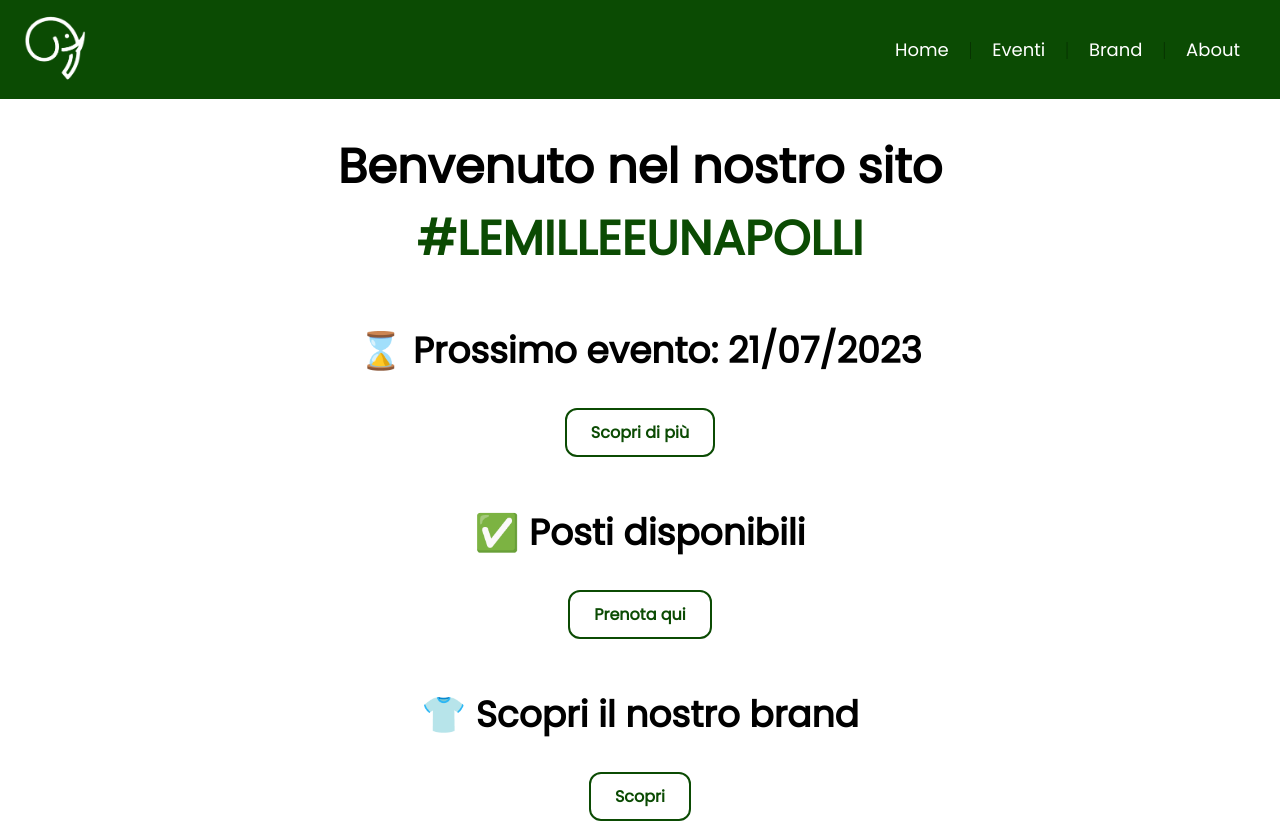
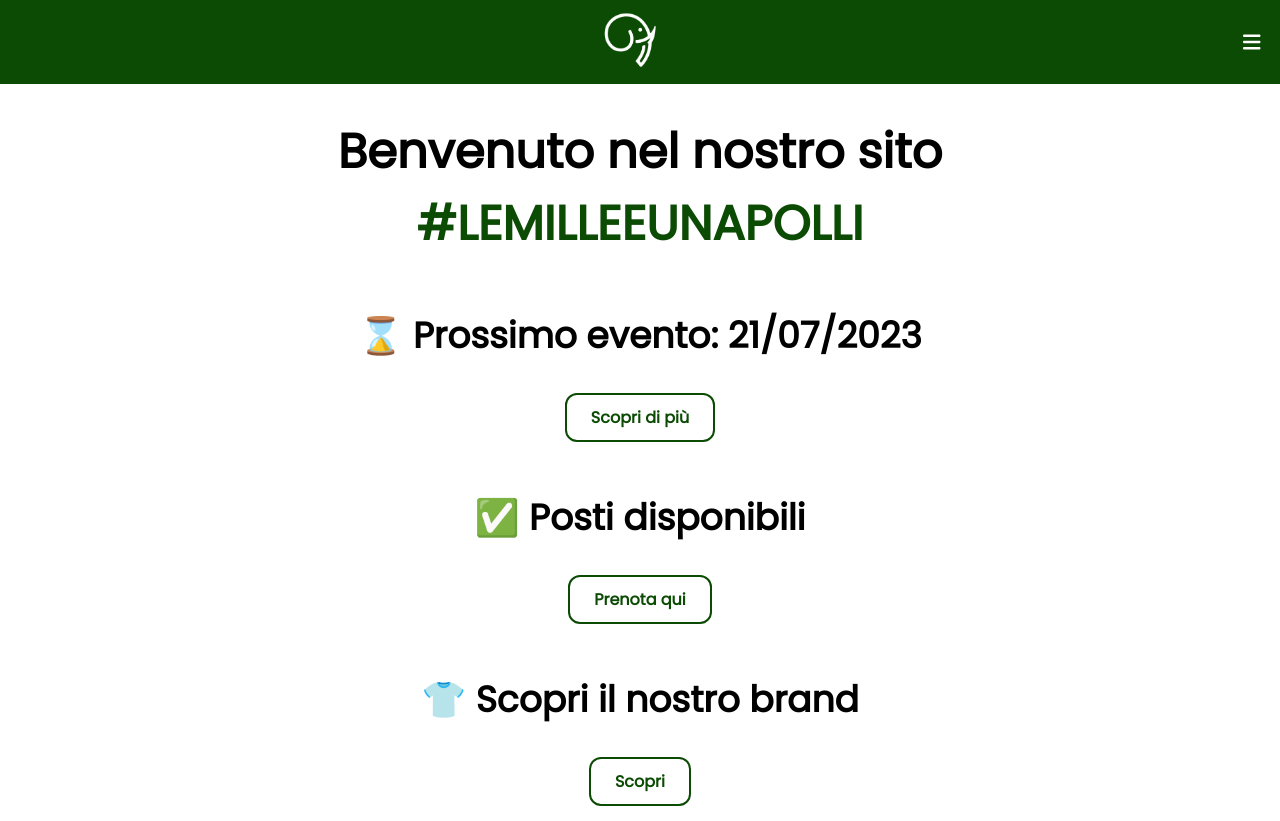
Before and after one commit to mattiagualtieri/lmeup-website, a Vue app: page / in a window 1280 px wide. Built offline with nearby package versions, Linux system fonts and the light colour scheme.

Commit message:
Working but ugly navbar

```diff
--- a/package.json
+++ b/package.json
@@ -8,6 +8,11 @@
     "preview": "vite preview"
   },
   "dependencies": {
+    "@fortawesome/fontawesome-svg-core": "^6.4.0",
+    "@fortawesome/free-brands-svg-icons": "^6.4.0",
+    "@fortawesome/free-regular-svg-icons": "^6.4.0",
+    "@fortawesome/free-solid-svg-icons": "^6.4.0",
+    "@fortawesome/vue-fontawesome": "^3.0.3",
     "vue": "^3.3.4",
     "vue-router": "^4.2.2"
   },
--- a/src/components/Navbar.vue
+++ b/src/components/Navbar.vue
@@ -1,149 +1,158 @@
 <template>
-    <link href="https://fonts.googleapis.com/icon?family=Material+Icons" rel="stylesheet">
     <nav>
       <div class="logo">
-        <RouterLink to="/">
-            <img src="../assets/logo.png" alt="LMEUP">
-        </RouterLink>
+        <img src="../assets/logo.png" alt="Home" />
       </div>
-    <ul class="links">
-        <li><RouterLink to="/" class="link">Home</RouterLink></li>
-        <li><span class="sep">|</span></li>
-        <li><RouterLink to="/eventi" class="link">Eventi</RouterLink></li>
-        <li><span class="sep">|</span></li>
-        <li><RouterLink to="/brand" class="link">Brand</RouterLink></li>
-        <li><span class="sep">|</span></li>
-        <li><RouterLink to="/about" class="link">About</RouterLink></li>
+      <div class="menu-toggle" @click="toggleMenu">
+        <font-awesome-icon icon="fa-solid fa-bars" size="lg" style="color: #ffffff;" />
+
+
+      </div>
+      <div class="sidenav" :class="{ open: isMenuOpen }" ref="sidenav">
+        <ul>
+          <li>
+            <router-link to="/" @click="closeMenu">Home</router-link>
+          </li>
+          <li>
+            <router-link to="/eventi" @click="closeMenu">Eventi</router-link>
+          </li>
+          <li>
+            <router-link to="/brand" @click="closeMenu">Brand</router-link>
+          </li>
+          <li>
+            <router-link to="/about" @click="closeMenu">About</router-link>
+          </li>
         </ul>
-    <span class="hamburger" @click="drawerVisible=true">
-        <span class="material-icons md-18">menu</span>
-    </span>
+        <button class="close-button" @click="closeMenu">Close</button>
+      </div>
     </nav>
-  <div class="sidenav"
-        :style="{
-            width: drawerVisible? '40vw' : '0',
-            paddingLeft: drawerVisible? '10px' : '0',
-        }"
-    >
-        <span class="close-button" @click="drawerVisible=false">
-            <span class="material-icons">close</span>
-        </span>
-        <ul class="sidenav-links">
-            <li><RouterLink to="/" class="link">Home</RouterLink></li>
-            <li><RouterLink to="/eventi" class="link">Eventi</RouterLink></li>
-            <li><RouterLink to="/brand" class="link">Brand</RouterLink></li>
-            <li><RouterLink to="/about" class="link">About</RouterLink></li>
-        </ul>
-    </div>
   </template>
 
   <script>
   export default {
+    name: 'Navbar',
     data() {
       return {
-      drawerVisible: false
+        isMenuOpen: false,
+      };
+    },
+    mounted() {
+      document.addEventListener('click', this.handleClickOutside);
+    },
+    beforeDestroy() {
+      document.removeEventListener('click', this.handleClickOutside);
+    },
+    methods: {
+      toggleMenu(event) {
+        this.isMenuOpen = !this.isMenuOpen;
+        event.stopPropagation(); // Stop the click event from propagating
+      },
+      closeMenu() {
+        this.isMenuOpen = false;
+      },
+      handleClickOutside(event) {
+        if (
+          this.$refs.sidenav &&
+          !this.$refs.sidenav.contains(event.target) &&
+          this.isMenuOpen
+        ) {
+          this.closeMenu();
         }
-  }
-}
+      },
+    },
+  };
   </script>
 
   <style scoped>
-@import url('https://fonts.googleapis.com/css2?family=Poppins&display=swap');
-
   nav {
     background-color: #0b4b03;
-    padding: 5px 0px;
+    padding: 10px;
     display: flex;
     align-items: center;
-    width: auto;
-    position: sticky;
-    top: 0;
-    left: 0;
+    justify-content: center;
   }
 
-nav .logo {
-    flex: 1;
+  .logo {
+    margin-right: 20px;
   }
 
-nav .logo img {
-    width: 70px;
-    margin-left: 20px;
+ .logo img {
+    width: 60px;
+
 }
 
-.links {
-    display: flex;
-    align-items: center;
-    list-style: none;
-    margin-right: 30px;
-}
-
-nav .link {
-    color: white;
-    font-family: 'Poppins', sans-serif;
-    text-decoration: none;
-}
-
-nav .link:hover {
-    color: rgb(213, 213, 213);
-}
-
-.links li {
-    color: white;
-    padding: 15px 10px;
-    font-size: 18px;
-}
-
-.sep {
-    color: #073102;
-}
-
-.hamburger {
-    display: none;
-    margin-right: 30px;
-    color: white;
+  .menu-toggle {
+    display: block;
+    position: absolute;
+    right: 20px;
+    cursor: pointer;
   }
 
   .sidenav {
-  position: absolute;
+    position: fixed;
     top: 0;
-  right: 0;
-  width: 0;
-  overflow: hidden;
-  height: 100vh;
-  padding-left: 0;
-  background: #0b4b03;
-  z-index: 200;
-  transition: all 0.2s;
+    right: -300px;
+    width: 250px;
+    height: 100%;
+    background-color: #083803;
+    transition: right 0.3s ease-in-out;
+    display: flex;
+    flex-direction: column;
+    align-items: flex-start;
+    padding: 20px;
+  }
+
+  .sidenav.open {
+    right: 0; /* Adjust the value as needed */
+  }
+
+  ul {
+    list-style-type: none;
+    margin: 0;
+    padding: 0;
+  }
+
+  li {
+    margin-bottom: 10px;
+  }
+
+  a {
+    text-decoration: none;
+    color: #fff;
+    padding: 5px;
+  }
+
+  a:hover {
+    background-color: #f2f2f2;
+    color: #333;
   }
 
   .close-button {
-    color: white;
+    background-color: #f2f2f2;
+    color: #333;
+    border: none;
+    padding: 5px 10px;
+    margin-top: 10px;
+    cursor: pointer;
   }
 
-.sidenav-links {
-    align-items: center;
-    list-style: none;
-    margin-top: 60px;
+  .close-button:hover {
+    background-color: #333;
+    color: #fff;
   }
 
-.sidenav-links li {
-    margin-top: 10px;
+  @media (max-width: 768px) {
+
+    .logo {
+    margin-right: 10px;
   }
 
-.sidenav .link {
-    color: white;
-    font-family: 'Poppins', sans-serif;
-    text-decoration: none;
-    font-size: 24px;
+  .menu-toggle {
+    display: block;
   }
 
-@media screen and (max-width: 700px) {
-    .links {
-        display: none;
-    }
-    .hamburger {
-        display: flex;
+  .sidenav {
+    padding: 10px;
   }
 }
-
 </style>
--- a/src/main.js
+++ b/src/main.js
@@ -1,9 +1,23 @@
 import { createApp } from 'vue'
 import App from './App.vue'
 import router from './router'
+
+/* import the fontawesome core */
+import { library } from '@fortawesome/fontawesome-svg-core'
+
+/* import font awesome icon component */
+import { FontAwesomeIcon } from '@fortawesome/vue-fontawesome'
+
+/* import specific icons */
+import { fas } from '@fortawesome/free-solid-svg-icons'
+
+/* add icons to the library */
+library.add(fas)
 
 const app = createApp(App)
 
 app.use(router)
 
+app.component('font-awesome-icon', FontAwesomeIcon)
+
 app.mount('#app')
```
Also changed, not shown: 1 other file (tests, documents, lock files or other folders). Lines whose indentation alone changed are shown as unchanged.
